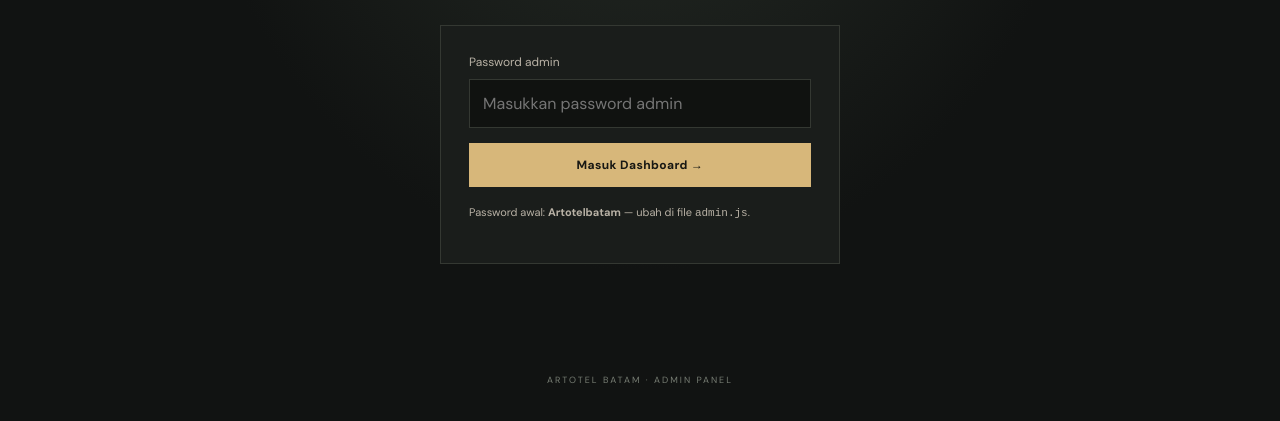
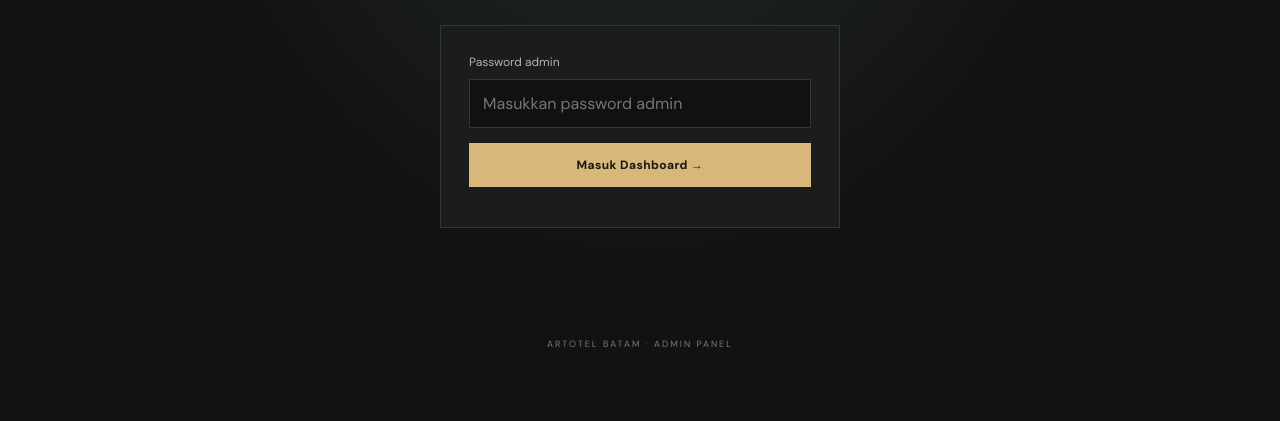
Before and after one commit to JunjungHasudungan/artotel-batam, a plain HTML site: page admin.html in a window 1280 px wide. Shown: the part 317-738 px from the top of the page. Drawn offline with nearby package versions, Linux system fonts and the light colour scheme; a web font is replaced by a local one.

Commit message:
perbaikan tampilan

```diff
--- a/admin.html
+++ b/admin.html
@@ -24,7 +24,7 @@
       <label for="adminPassword">Password admin</label>
       <input id="adminPassword" type="password" placeholder="Masukkan password admin">
       <button id="loginButton" class="primary-btn">Masuk Dashboard →</button>
-      <p class="small-note">Password awal: <strong>Artotelbatam</strong> — ubah di file <code>admin.js</code>.</p>
+      <!-- <p class="small-note">Password awal: <strong>Artotelbatam</strong> — ubah di file <code>admin.js</code>.</p> -->
       <p id="loginError" class="error" aria-live="polite"></p>
     </section>
     <section id="dashboard" hidden>
```
Also changed, not shown: index.html (+1 -1 lines).
